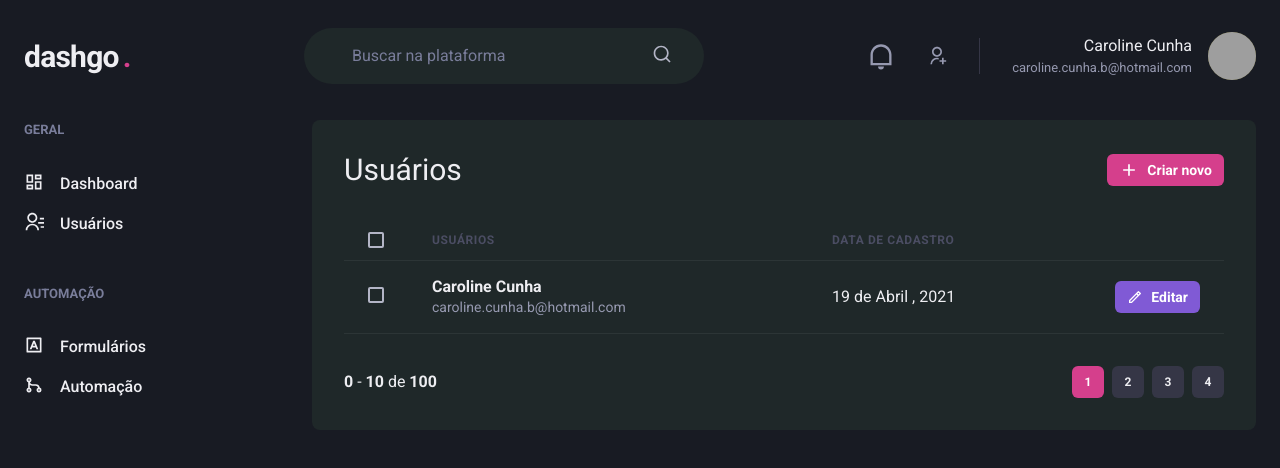
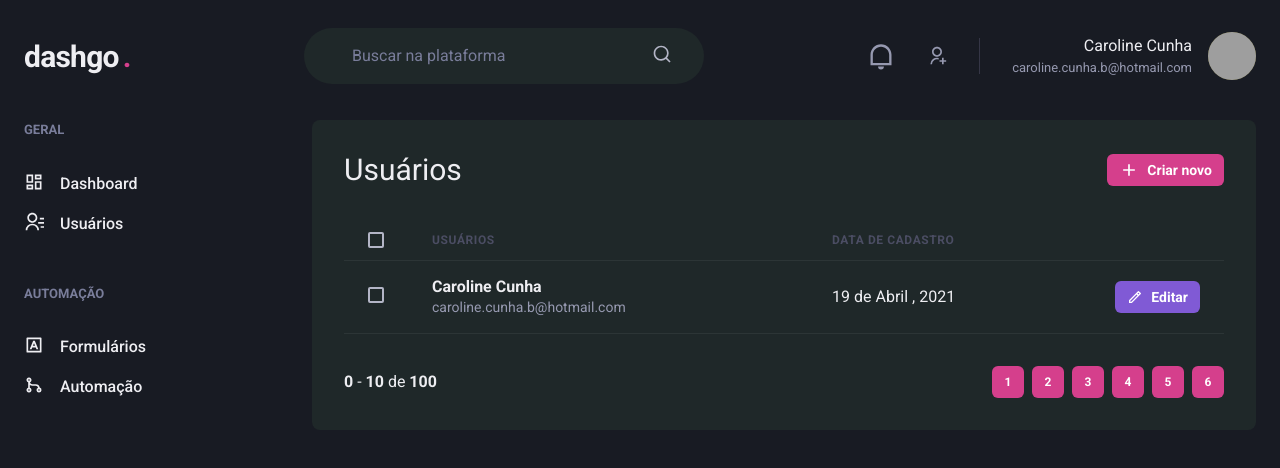
Before and after one commit to CarolineCunha/ignite-dashgo, a Next.js app: page /users in a window 1280 px wide. Shown: the top 468 px of the page. Built offline with nearby package versions, Linux system fonts and the light colour scheme; grey boxes are pictures that could not be loaded.

Commit message:
separando componentes

```diff
--- a/src/components/Pagination.tsx
+++ /dev/null
@@ -1,67 +0,0 @@
-import { Stack, Button, Box } from "@chakra-ui/react";
-
-export function Pagination() {
-    return (
-        <Stack
-            direction="row"
-            mt="8"
-            justify="space-between"
-            spacing="6"
-            align="center"
-
-        >
-            <Box>
-                <strong>0</strong> - <strong>10</strong> de <strong>100</strong>
-            </Box>
-            <Stack direction="row" spacing="2">
-            <Button
-            size="sm"
-            fontSize="xs"
-            width="4"
-            colorScheme="pink"
-            disabled
-            _disabled={{
-                bgColor: 'pink.500',
-                cursor: 'default',
-            }}
-            >
-                1
-            </Button>
-            <Button
-            size="sm"
-            fontSize="xs"
-            width="4"
-            bg="gray.700"
-            _hover={{
-                bg: 'gray.500'
-            }}
-            >
-                2
-            </Button>
-            <Button
-            size="sm"
-            fontSize="xs"
-            width="4"
-            bg="gray.700"
-            _hover={{
-                bg: 'gray.500'
-            }}
-            >
-                3
-            </Button>
-            <Button
-            size="sm"
-            fontSize="xs"
-            width="4"
-            bg="gray.700"
-            _hover={{
-                bg: 'gray.500'
-            }}
-            >
-                4
-            </Button>
-            </Stack>
-
-        </Stack>
-    )
-}
--- /dev/null
+++ b/src/components/Pagination/PaginationItem.tsx
@@ -0,0 +1,39 @@
+import { Button } from "@chakra-ui/button";
+
+interface PaginationItemProps {
+    number: number;
+    isCurrent ?: boolean;
+}
+
+export function PaginationItem({ isCurrent=false, number }: PaginationItemProps) {
+    if (isCurrent) {
+        return (
+            <Button
+            size="sm"
+            fontSize="xs"
+            width="4"
+            colorScheme="pink"
+            disabled
+            _disabled={{
+                bgColor: 'pink.500',
+                cursor: 'default',
+            }}
+            >
+                {number}
+            </Button>
+        )
+    }
+    return (
+        <Button
+            size="sm"
+            fontSize="xs"
+            width="4"
+            bg="gray.700"
+            _hover={{
+                bg: 'gray.500'
+            }}
+            >
+                {number}
+            </Button>
+    )
+}
--- /dev/null
+++ b/src/components/Pagination/index.tsx
@@ -0,0 +1,28 @@
+import { Stack, Button, Box } from "@chakra-ui/react";
+import { PaginationItem } from "./PaginationItem";
+
+export function Pagination() {
+    return (
+        <Stack
+            direction="row"
+            mt="8"
+            justify="space-between"
+            spacing="6"
+            align="center"
+
+        >
+            <Box>
+                <strong>0</strong> - <strong>10</strong> de <strong>100</strong>
+            </Box>
+            <Stack direction="row" spacing="2">
+                <PaginationItem number={1} isCurrent />
+                <PaginationItem number={2} isCurrent />
+                <PaginationItem number={3} isCurrent />
+                <PaginationItem number={4} isCurrent />
+                <PaginationItem number={5} isCurrent />
+                <PaginationItem number={6} isCurrent />
+            </Stack>
+
+        </Stack>
+    )
+}
--- a/src/components/Sidebar.tsx
+++ /dev/null
@@ -1,40 +0,0 @@
-import { Box, Stack, Text, Link, Icon} from '@chakra-ui/react';
-import { RiContactsLine, RiDashboardLine, RiGitMergeLine, RiInputMethodLine } from 'react-icons/ri';
-export function Sidebar() {
-    return(
-        <Box as="aside" w="64" mr="8">
-            <Stack spacing="12" align="flex-start">
-                <Box>
-                    <Text fontWeight="bold" color="gray.400" fontSize="small">GERAL</Text>
-                    <Stack spacing="4" mt="8" align="stretch">
-                        <Link display="flex" align="center">
-                        <Icon as={RiDashboardLine} fontSize="20" />
-                        <Text ml="4" fontWeight="medium">Dashboard</Text>
-                        </Link>
-
-                        <Link display="flex" align="center">
-                        <Icon as={RiContactsLine} fontSize="20" />
-                        <Text ml="4" fontWeight="medium">Usuários</Text>
-                        </Link>
-
-                    </Stack>
-                </Box>
-                <Box>
-                    <Text fontWeight="bold" color="gray.400" fontSize="small">AUTOMAÇÃO</Text>
-                    <Stack spacing="4" mt="8" align="stretch">
-                        <Link display="flex" align="center">
-                        <Icon as={RiInputMethodLine} fontSize="20" />
-                        <Text ml="4" fontWeight="medium">Formulários</Text>
-                        </Link>
-
-                        <Link display="flex" align="center">
-                        <Icon as={RiGitMergeLine} fontSize="20" />
-                        <Text ml="4" fontWeight="medium">Automação</Text>
-                        </Link>
-
-                    </Stack>
-                </Box>
-            </Stack>
-        </Box>
-    );
-}
--- /dev/null
+++ b/src/components/Sidebar/NavLink.tsx
@@ -0,0 +1,16 @@
+import { Text, Link, Icon, LinkProps as ChackraLinkProps } from '@chakra-ui/react';
+import { ElementType } from 'react';
+
+interface NavLinkProps extends ChackraLinkProps {
+    icon: ElementType;
+    children: string;
+}
+
+export function NavLink({icon, children, ...rest}: NavLinkProps) {
+    return (
+        <Link display="flex" align="center" {...rest}>
+        <Icon as={icon} fontSize="20" />
+        <Text ml="4" fontWeight="medium">{children}</Text>
+        </Link>
+    )
+}
--- /dev/null
+++ b/src/components/Sidebar/NavSection.tsx
@@ -0,0 +1,19 @@
+import { Box, Stack, Text } from '@chakra-ui/react';
+import { ReactNode } from 'react';
+import { RiContactsLine, RiDashboardLine, RiGitMergeLine, RiInputMethodLine } from 'react-icons/ri';
+
+interface NavSectionProps {
+    title: string;
+    children: ReactNode;
+}
+
+export function NavSection({title, children}: NavSectionProps) {
+    return (
+        <Box>
+                    <Text fontWeight="bold" color="gray.400" fontSize="small">{title}</Text>
+                    <Stack spacing="4" mt="8" align="stretch">
+                        {children}
+                    </Stack>
+                </Box>
+    )
+}
--- /dev/null
+++ b/src/components/Sidebar/index.tsx
@@ -0,0 +1,20 @@
+import { Box, Stack } from '@chakra-ui/react';
+import { RiContactsLine, RiDashboardLine, RiGitMergeLine, RiInputMethodLine } from 'react-icons/ri';
+import { NavLink } from './NavLink';
+import { NavSection } from './NavSection';
+export function Sidebar() {
+    return(
+        <Box as="aside" w="64" mr="8">
+            <Stack spacing="12" align="flex-start">
+                <NavSection title="GERAL">
+                    <NavLink icon={RiDashboardLine}>Dashboard</NavLink>
+                    <NavLink icon={RiContactsLine}>Usuários</NavLink>
+                </NavSection>
+                <NavSection title="AUTOMAÇÃO">
+                    <NavLink icon={RiInputMethodLine}>Formulários</NavLink>
+                    <NavLink icon={RiGitMergeLine}>Automação</NavLink>
+                </NavSection>
+            </Stack>
+        </Box>
+    );
+}
```
